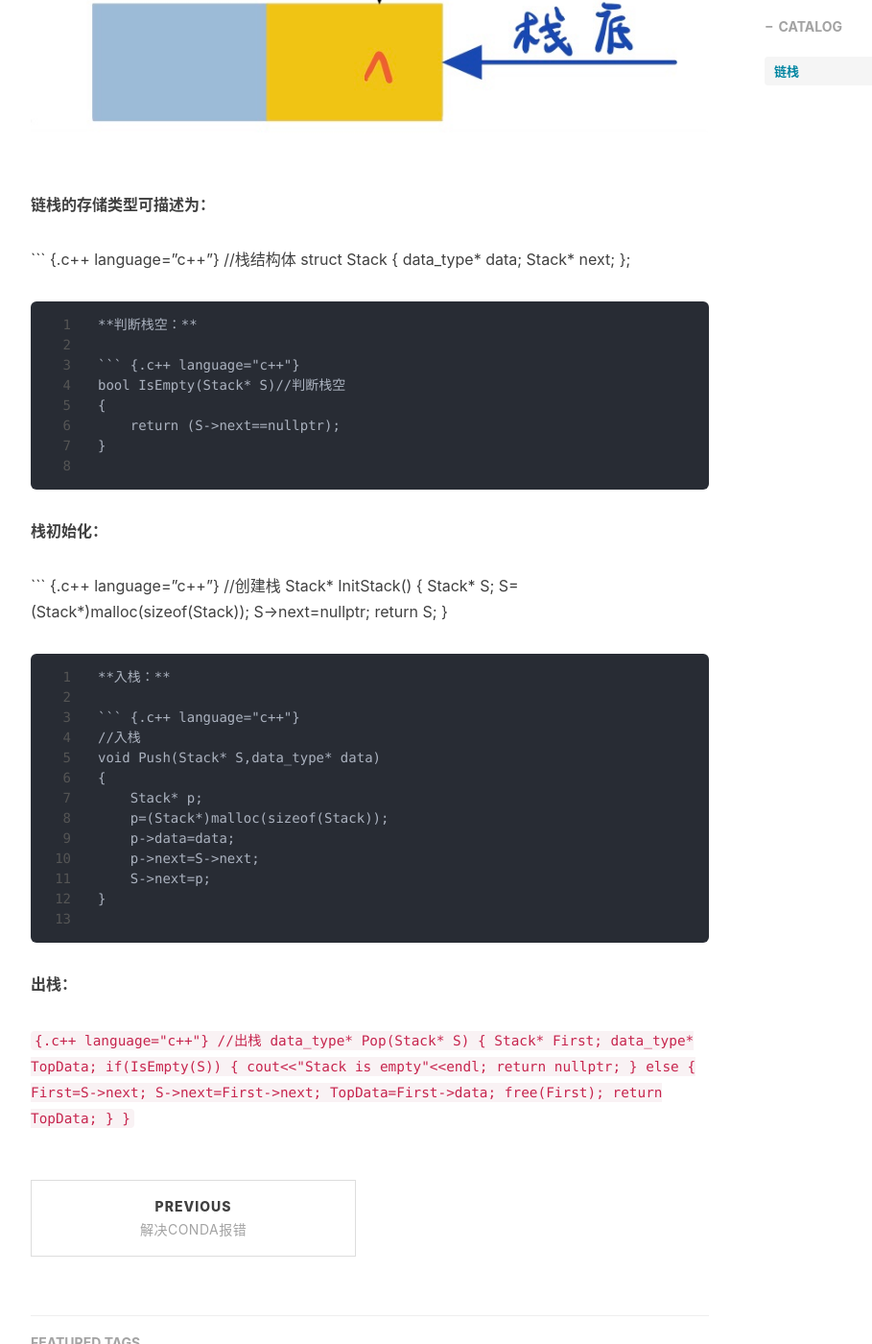
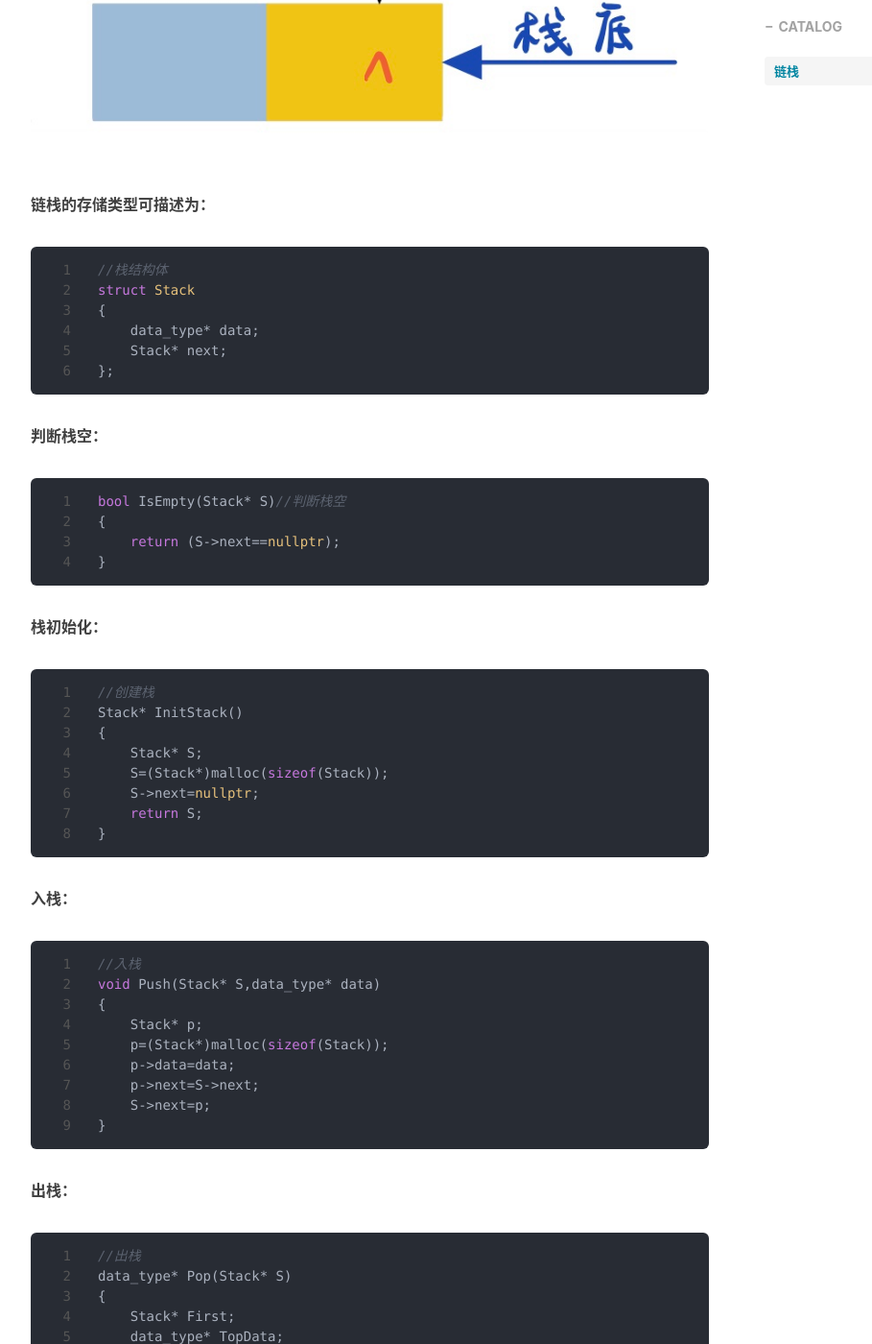
Before and after one commit to joyz121/joyz121.github.io, a Jekyll site: the page built from _posts/2022-10-20-stack.md, in a window 1280 px wide and 1400 px high, scrolled down 1654 px. Shown: the whole window at 96% size, without its empty margins (233-1142 px from the left). Built offline with Jekyll 4.4.1, drawn with Linux system fonts in a browser that asks for light colours; nearby versions of some CDN libraries; comment, search, counter and statistics services are not loaded; some of the changed text lies outside the part shown.

Commit message:
add blog

````diff
--- a/_posts/2022-10-20-stack.md
+++ b/_posts/2022-10-20-stack.md
@@ -26,7 +26,7 @@ tags:
 
 **链栈的存储类型可描述为：**
 
-``` {.c++ language="c++"}
+``` c++
 //栈结构体
 struct Stack
 {
@@ -37,7 +37,7 @@ struct Stack
 
 **判断栈空：**
 
-``` {.c++ language="c++"}
+``` c++
 bool IsEmpty(Stack* S)//判断栈空
 {
     return (S->next==nullptr);
@@ -46,7 +46,7 @@ bool IsEmpty(Stack* S)//判断栈空
 
 **栈初始化：**
 
-``` {.c++ language="c++"}
+``` c++
 //创建栈
 Stack* InitStack()
 {
@@ -59,7 +59,7 @@ Stack* InitStack()
 
 **入栈：**
 
-``` {.c++ language="c++"}
+``` c++
 //入栈
 void Push(Stack* S,data_type* data)
 {
@@ -73,7 +73,7 @@ void Push(Stack* S,data_type* data)
 
 **出栈：**
 
-``` {.c++ language="c++"}
+``` c++
 //出栈
 data_type* Pop(Stack* S)
 {
````
Also changed, not shown: _posts/2022-10-20-tree.md (renamed from _posts/2022-7-20-tree.md).
